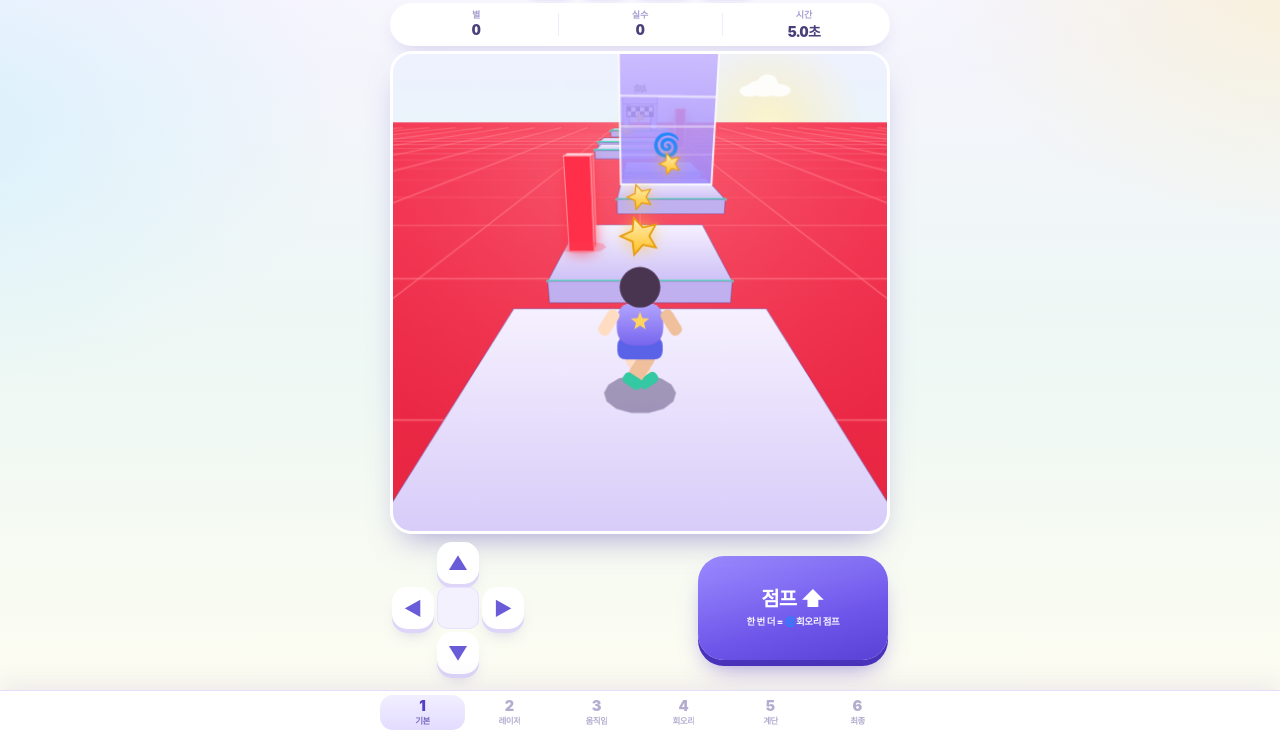
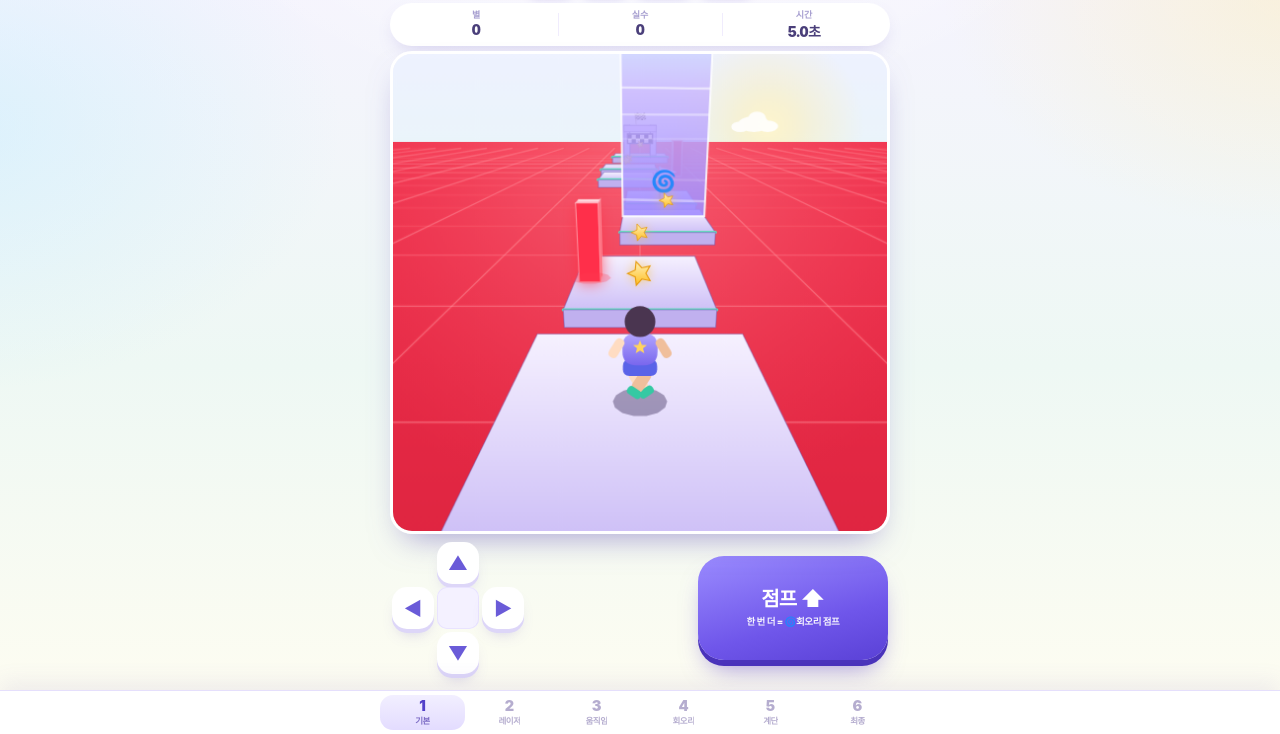
Before and after one commit to chohanui2-home/wangjeon-jump-3d, a plain HTML site: page index.html in a window 1280 px wide. Shown: the part 66-800 px from the top of the page. Drawn offline with Linux system fonts and the light colour scheme.

Commit message:
3D 카메라 구도·레이저 바다 색감 다듬기

```diff
--- a/index.html
+++ b/index.html
@@ -286,7 +286,7 @@ var PR = 11, PH = 42, EYE = 34;
 var SPIN_T = 0.62, DT = 1 / 60;
 var COY = 0.1, BUF = 0.14, VY_MAX = 1500;
 var NEAR = 14;
-var CAM_BACK = 138, CAM_H = 96, CAM_LOOK = 92, CAM_LOOK_H = 2;
+var CAM_BACK = 185, CAM_H = 125, CAM_LOOK = 150, CAM_LOOK_H = 0;
 var STORE = 'wangjeonJump3D.v1';
 
 function $(id) { return document.getElementById(id); }
@@ -333,7 +333,7 @@ function mv(x, z, y, w, d, amp, period, axis, phase) {
            amp: amp, period: period, axis: axis || 'x', phase: phase || 0, dx: 0, dz: 0 };
 }
 function wl(x, z, y, w, d) {
-  return { kind: 'wall', x: x, z: z, y: y, w: w || 96, d: d || 18, h: 230, broken: false, hit: 0, ph: 0 };
+  return { kind: 'wall', x: x, z: z, y: y, w: w || 118, d: d || 18, h: 230, broken: false, hit: 0, ph: 0 };
 }
 function bm(x, z, y, h, blink, period, phase, duty) {
   return { kind: 'beam', x: x, z: z, y: y, w: 18, d: 18, h: h || 68,
@@ -1097,10 +1097,10 @@ function drawSea() {
     var by = polyBoxY(poly);
     var g = ctx.createLinearGradient(0, by[0], 0, by[1] + 1);
     var pulse = 0.5 + 0.5 * Math.sin(round.effT * 2.2);
-    g.addColorStop(0, pulse > 0.5 ? '#ff4059' : '#f23050');
-    g.addColorStop(0.18, '#e01f38');
-    g.addColorStop(0.55, '#a81026');
-    g.addColorStop(1, '#4d0714');
+    g.addColorStop(0, pulse > 0.5 ? '#ff4a62' : '#ee2f4c');
+    g.addColorStop(0.22, '#c8162f');
+    g.addColorStop(0.6, '#820b1d');
+    g.addColorStop(1, '#3a0510');
     polyPath(poly);
     ctx.fillStyle = g;
     ctx.fill();
@@ -1303,10 +1303,10 @@ function drawCoin(c) {
   if (v.z < NEAR + 4) { return; }
   var p = projV(v);
   var u = focal / v.z;
-  var r = Math.max(3, 11 * u);
+  var r = Math.max(3, 8.5 * u);
   ctx.save();
   ctx.shadowColor = 'rgba(255,200,60,.8)';
-  ctx.shadowBlur = 8 * Math.min(2, u * 3);
+  ctx.shadowBlur = 6 * Math.min(2, u * 3);
   var g = ctx.createLinearGradient(p.x, p.y - r, p.x, p.y + r);
   g.addColorStop(0, '#fff2bd');
   g.addColorStop(1, '#ffbe1e');
```
